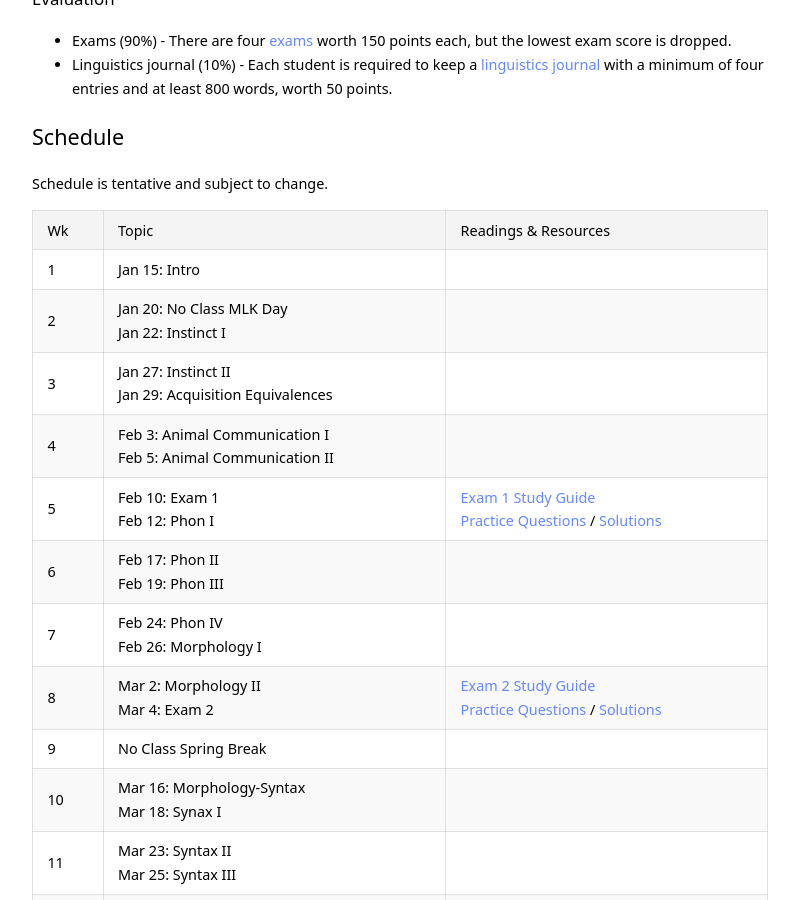
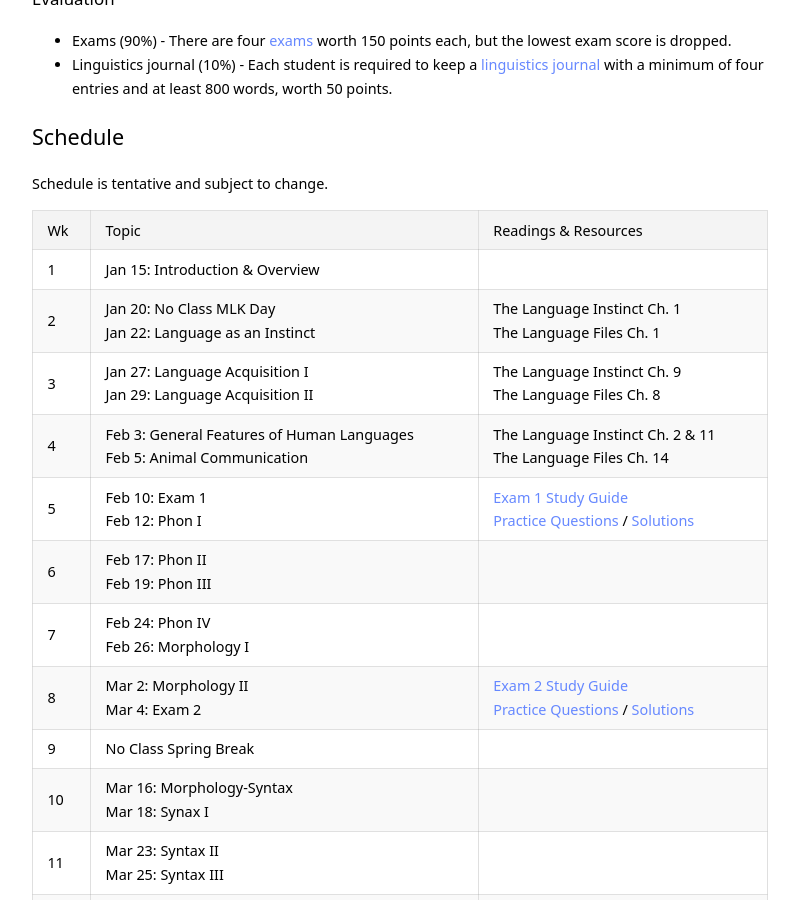
Before and after one commit to kschuler/ling001, a Jekyll site: the page built from ling001/index.md, in a window 1280 px wide and 900 px high, scrolled down 1195 px. Shown: the whole window, without its empty margins (240-1039 px from the left). Built offline with Jekyll 4.4.1, drawn with Linux system fonts in a browser that asks for light colours.

Commit message:
Update index.md

```diff
--- a/ling001/index.md
+++ b/ling001/index.md
@@ -43,10 +43,10 @@ Schedule is tentative and subject to change.
 
 Wk  | Topic | Readings & Resources
   --- | --- | ---
-1 | Jan 15: Intro |
-2 | Jan 20: **No Class MLK Day**<br>Jan 22: Instinct I |
-3 | Jan 27: Instinct II<br>Jan 29: Acquisition Equivalences  |
-4 | Feb 3: Animal Communication I<br>Feb 5: Animal Communication II   |
+1 | Jan 15: Introduction & Overview |
+2 | Jan 20: **No Class MLK Day**<br>Jan 22: Language as an Instinct | The Language Instinct Ch. 1<br>The Language Files Ch. 1
+3 | Jan 27: Language Acquisition I<br>Jan 29: Language Acquisition II  | The Language Instinct Ch. 9<br>The Language Files Ch. 8
+4 | Feb 3: General Features of Human Languages<br>Feb 5: Animal Communication   | The Language Instinct Ch. 2 & 11<br> The Language Files Ch. 14
 5 | Feb 10: **Exam 1** <br> Feb 12: Phon I |  [Exam 1 Study Guide](not-yet)<br>[Practice Questions](not-yet) / [Solutions](not-yet)
 6 | Feb 17: Phon II<br>Feb 19: Phon III |
 7 | Feb 24: Phon IV<br>Feb 26: Morphology I |
```
